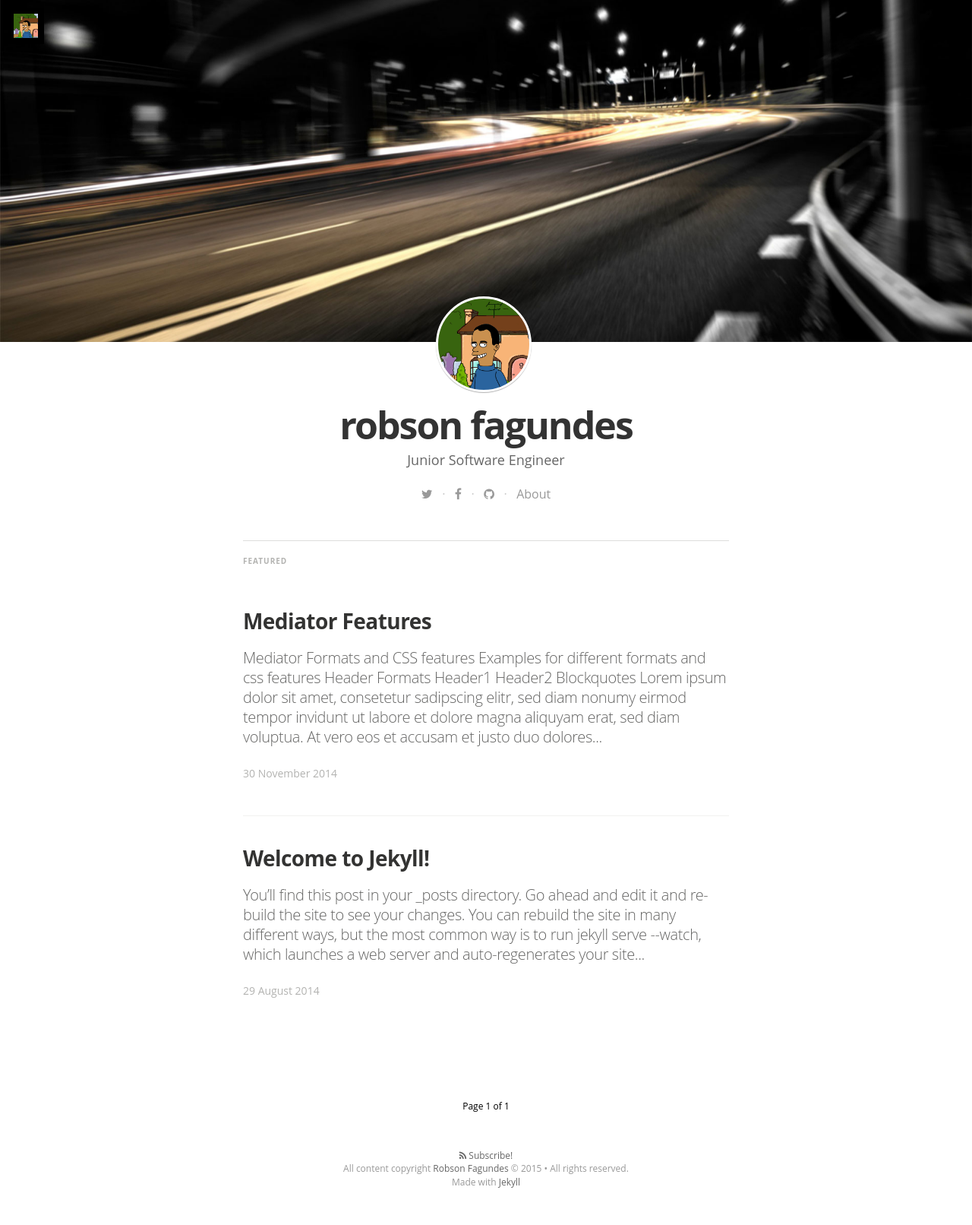
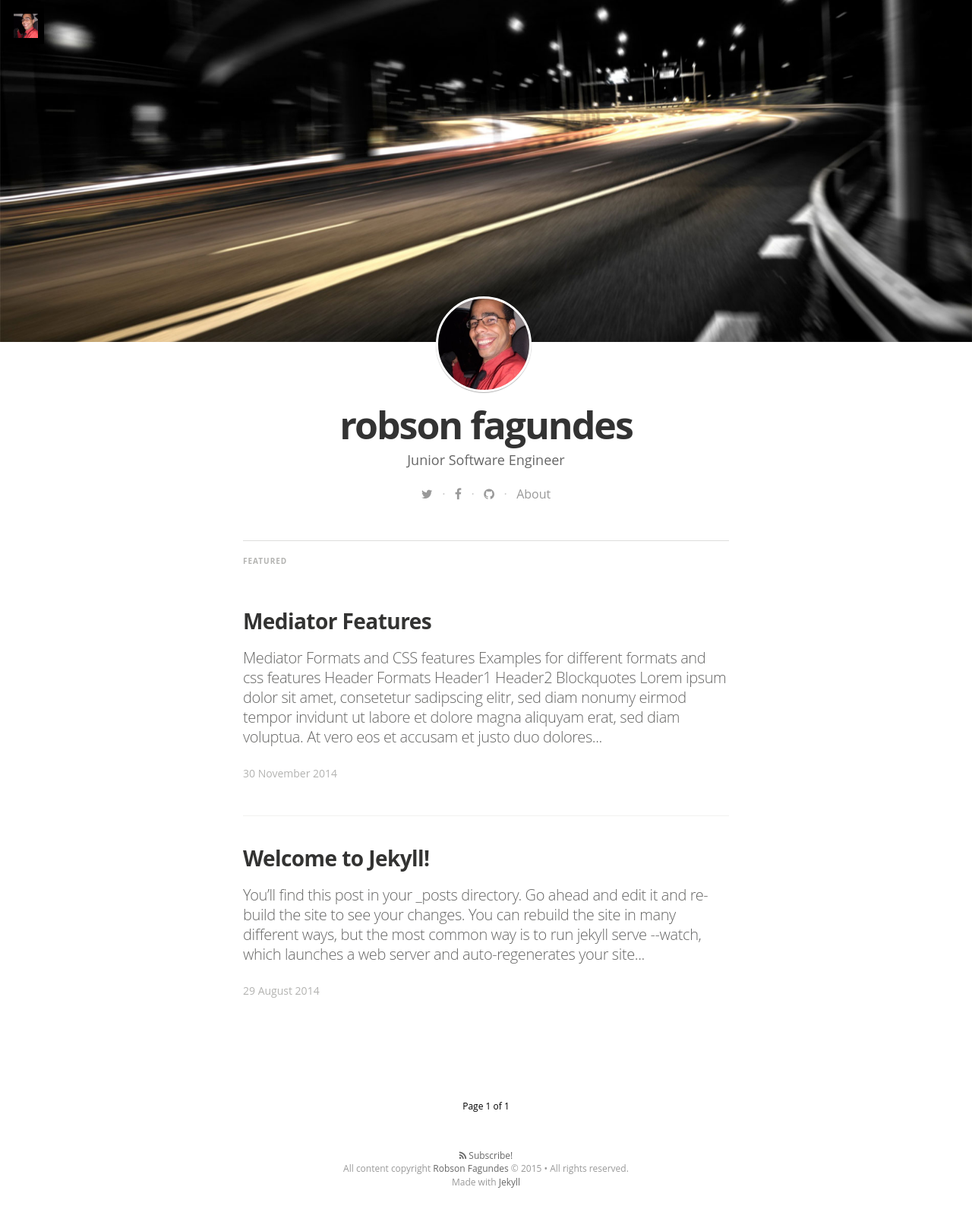
Before and after one commit to robsonfagundes/robsonfagundes.github.io, a Jekyll site: the page built from index.html, in a window 1280 px wide. Shown: the whole page at 76% size. Built offline with Jekyll 4.4.1, drawn with Linux system fonts in a browser that asks for light colours; nearby versions of some CDN libraries; some web fonts are replaced; Markdown is read by kramdown in place of the engine named in the settings; the list of posts is cut into pages by our own code.

Commit message:
update imgs

```diff
--- a/_config.yml
+++ b/_config.yml
@@ -11,13 +11,13 @@
 
 email: robsonfagundes@gmail.com
 #blog logo
-logo: "/assets/images/author.png"
+logo: "/assets/images/me1.jpg"
 # blog cover
 cover: "/assets/images/slider_bg_1.jpg"
 
 name: 'Robson Fagundes'
 author: 'Robson Fagundes'
-author_image: "/assets/images/me1.jpg"
+author_image: "/assets/images/author.png"
 
 paginate:	5
 
```
